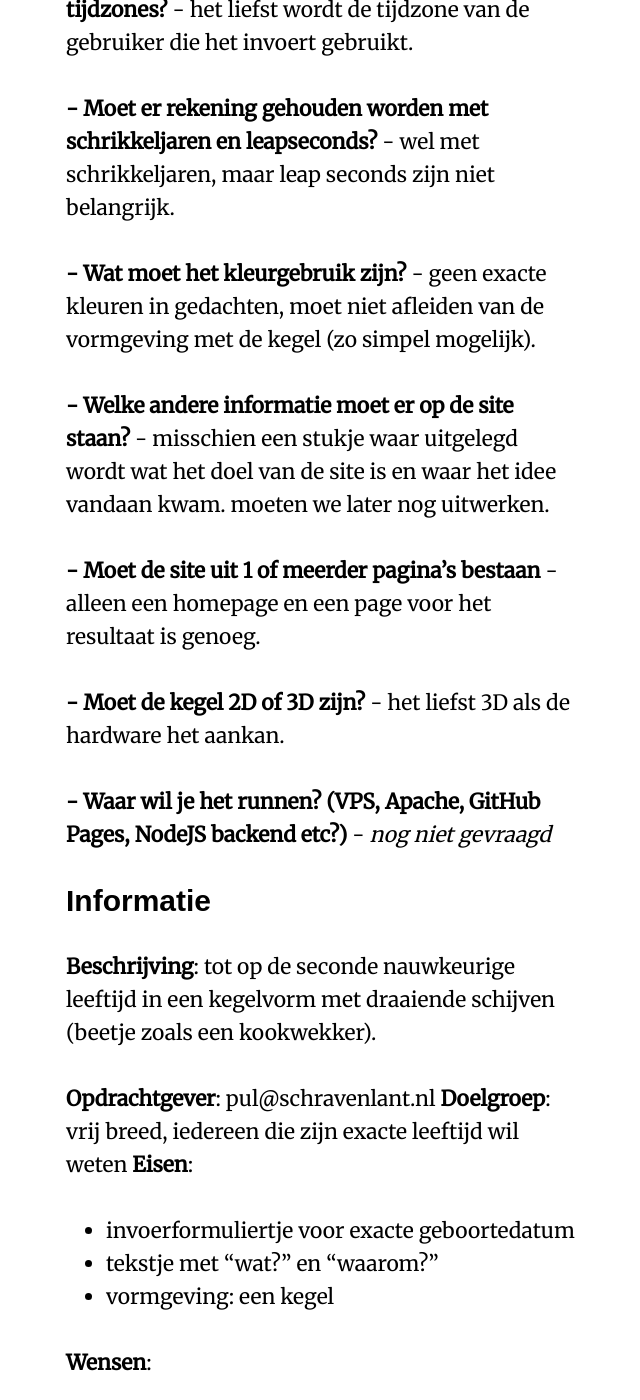
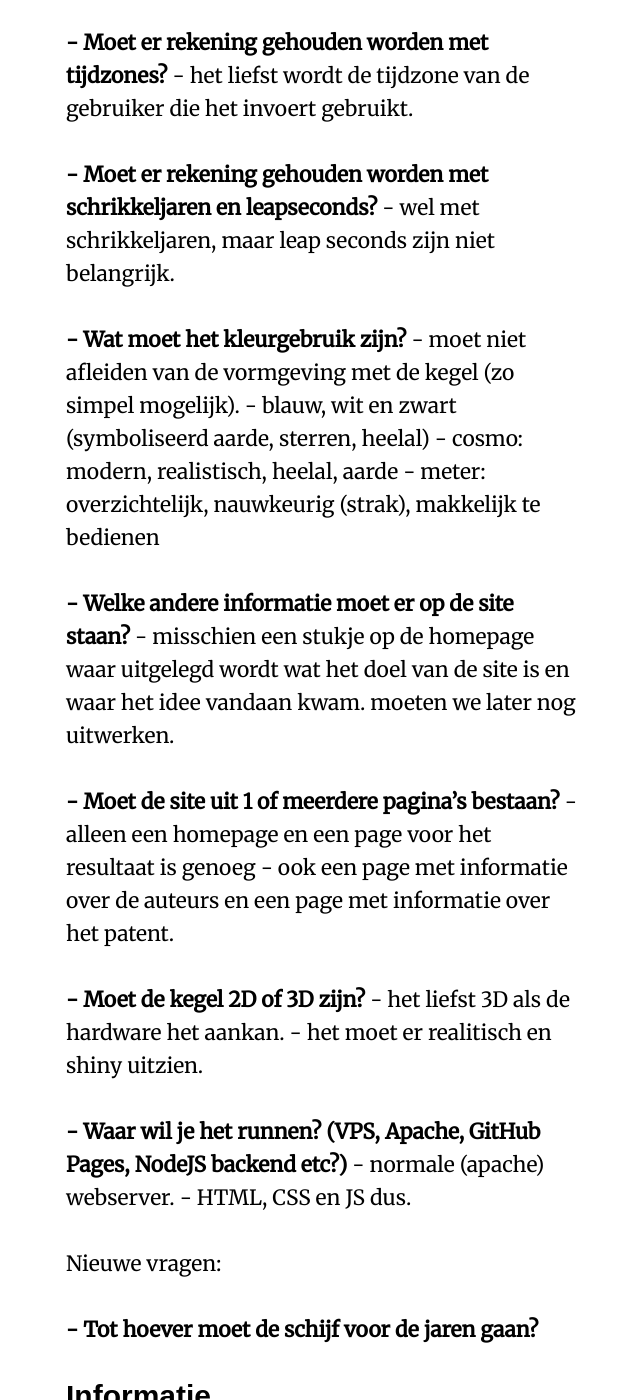
Before and after one commit to RobinBoers/school.geheimesite.nl, a Jekyll site: the page built from 4VWO/informatica/website.md, in a window 1280 px wide and 1400 px high, scrolled down 568 px. Shown: the whole window, without its empty margins (318-958 px from the left). Built offline with Jekyll 4.4.1, drawn with Linux system fonts in a browser that asks for light colours; some web fonts are replaced; our own code applies the rules of GitHub Pages for plain Markdown files; some of the changed text lies outside the part shown.

Commit message:
Update design informatica

```diff
--- a/4VWO/informatica/website.md
+++ b/4VWO/informatica/website.md
@@ -2,9 +2,11 @@
 
 **- Wat is het doel van de site?**
 	- tot op de seconde nauwkeurige leeftijd opzoeken.
+	- informatie bieden over de auteurs en het patent
 
 **- Wat is de doelgroep?**
 	- lastig, dat is vrij breed: iedereen die zijn exacte leeftijd wil weten.
+	- civilisten (vooral in de EU tijdzone).
 
 **- Hoe moet de informatie weergegeven worden?**
 	- in een speciale kegelvorm waarvoor een patent is aangevraagd.
@@ -16,40 +18,72 @@
 	- wel met schrikkeljaren, maar leap seconds zijn niet belangrijk.
 
 **- Wat moet het kleurgebruik zijn?**
-	- geen exacte kleuren in gedachten, moet niet afleiden van de vormgeving met de kegel (zo simpel mogelijk).
+	- moet niet afleiden van de vormgeving met de kegel (zo simpel mogelijk).
+	- blauw, wit en zwart (symboliseerd aarde, sterren, heelal)
+		- cosmo: modern, realistisch, heelal, aarde
+		- meter: overzichtelijk, nauwkeurig (strak), makkelijk te bedienen
 
 **- Welke andere informatie moet er op de site staan?**
-	- misschien een stukje waar uitgelegd wordt wat het doel van de site is en waar het idee vandaan kwam. moeten we later nog uitwerken.
+	- misschien een stukje op de homepage waar uitgelegd wordt wat het doel van de site is en waar het idee vandaan kwam. moeten we later nog uitwerken.
 
-**- Moet de site uit 1 of meerder pagina's bestaan**
-	- alleen een homepage en een page voor het resultaat is genoeg.
+**- Moet de site uit 1 of meerdere pagina's bestaan?**
+	- alleen een homepage en een page voor het resultaat is genoeg
+	- ook een page met informatie over de auteurs en een page met informatie over het patent.
 
 **- Moet de kegel 2D of 3D zijn?**
 	- het liefst 3D als de hardware het aankan.
+	- het moet er realitisch en shiny uitzien.
 
 **-  Waar wil je het runnen? (VPS, Apache, GitHub Pages, NodeJS backend etc?)**
-	- _nog niet gevraagd_
+	-  normale (apache) webserver.
+	- HTML, CSS en JS dus.
+
+Nieuwe vragen:
+
+**- Tot hoever moet de schijf voor de jaren gaan?**
 
 ## Informatie
 
 **Beschrijving**: tot op de seconde nauwkeurige leeftijd in een kegelvorm met draaiende schijven (beetje zoals een kookwekker).
 
 **Opdrachtgever**: pul@schravenlant.nl
-**Doelgroep**: vrij breed, iedereen die zijn exacte leeftijd wil weten
+**Doelgroep**: vrij breed, civilisten die hun exacte leeftijd willen weten.
 **Eisen**:
 - invoerformuliertje voor exacte geboortedatum
 - tekstje met "wat?" en "waarom?"
-- vormgeving: een kegel
+- vormgeving: een kegel zoals in het patent
+- pages voor "over ons" en "het patent"
 
 **Wensen**:
 - automatisch tijdzone van de gebruiker pakken
 - de kegel 3D als de hardware het toelaat
+	- shiny en fotorealistisch gerenderd
 
 **Userstories**:
-Als  _bezoeker_
+Als *civilist*
 wil ik _makkelijk mijn geboortedatum kunnen invoeren_
 zodat ik _kan ontdekken hoe oud ik exact ben._
 
+Als *geinteresseerde*
+wil ik *meer informatie weten over het patent*
+zodat ik *mijn intulectuele honger kan stillen*
+
+Als *producent*
+wil ik *meer informatie over de auteur*
+zodat ik *contact kan opnemen over eventuele productie*
+
 **Structuur/sitemap**:
 
-[ HOME ] -> [ RESULTAAT ]
+[ HOME ]
+	- intro
+	- formulier
+
+-> [ RESULTAAT ]
+	- kegel
+-> [ OVER ONS ]
+	- mnr. Pulsr
+	- Robin
+	- Lyceum Schravenlant
+-> [ PATENT ]
+	- over het patent
+	- over het toekomstige product
```
